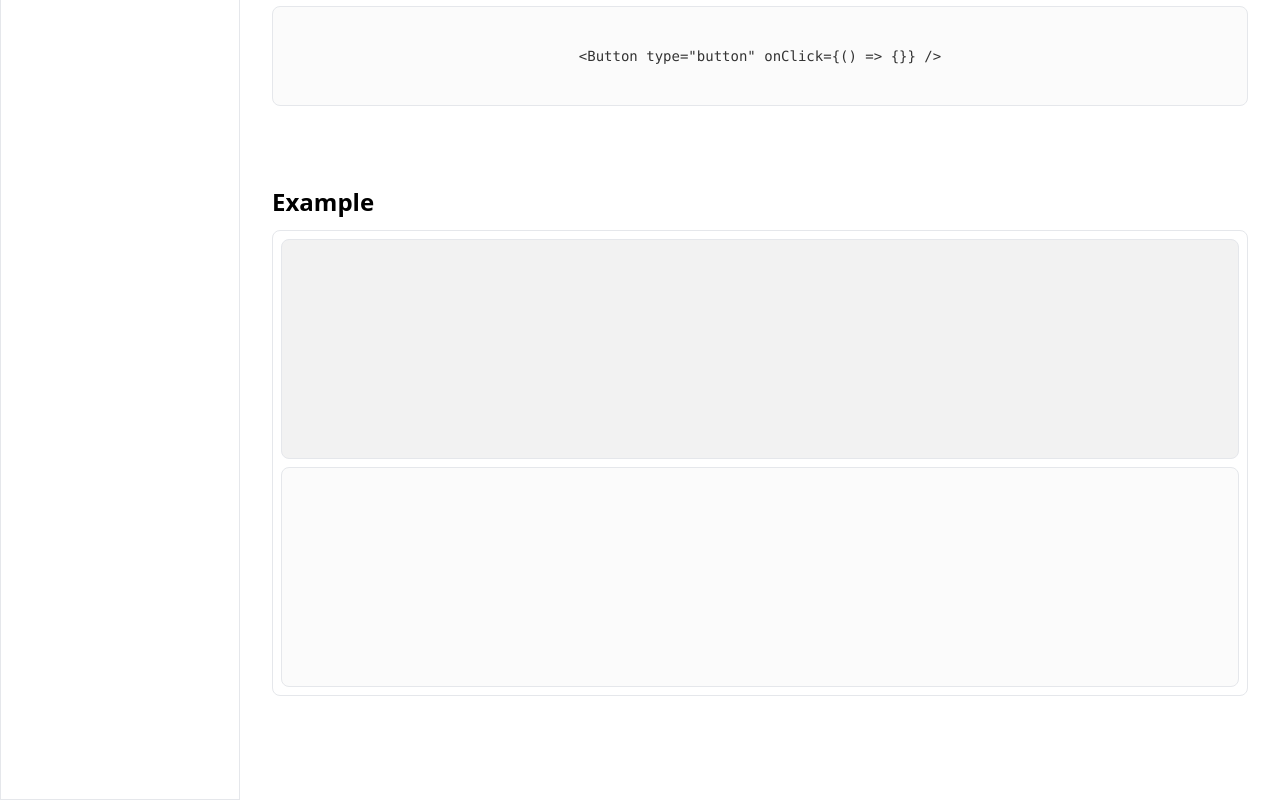
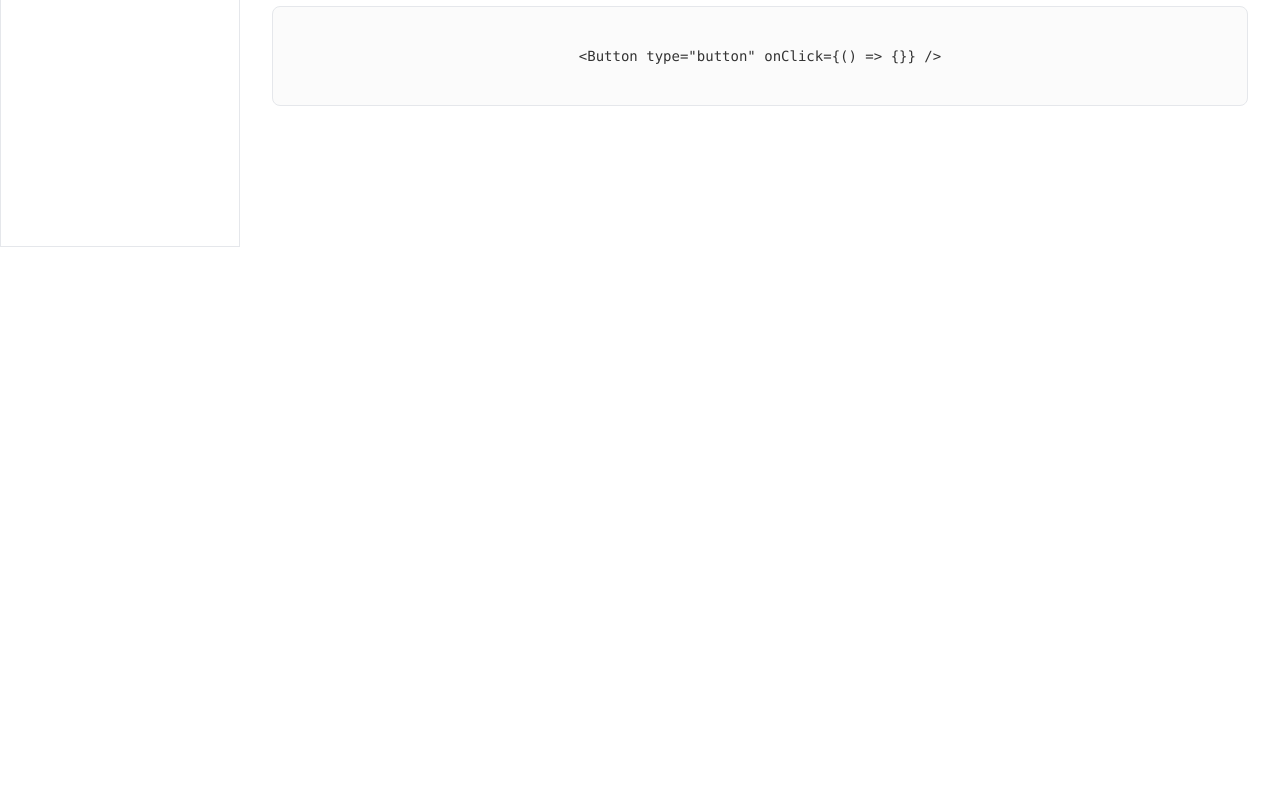
Before and after one commit to woorifisa-service-dev-4th/frontend-4th-woori-design-web, a Next.js app: page /button in a window 1280 px wide. Shown: the part 553-1353 px from the top of the page. After the commit the page ends 800 px from the top, so only its background shows below. Built offline with nearby package versions, Linux system fonts and the light colour scheme.

Commit message:
fix: example 제거

```diff
--- a/app/[componentId]/page.jsx
+++ b/app/[componentId]/page.jsx
@@ -82,7 +82,8 @@ export default function Detail({ params }) {
                 <p className="text-2xl font-semibold">Try</p>
 
                 <div className="flex flex-row justify-center gap-3 w-full">
-                    <div className="border rounded-lg w-[220px]"></div>
+                    <div className="border rounded-lg w-[220px]">
+                    </div>
 
                     <div className="flex flex-row items-center border rounded-lg w-[calc(100%-220px)] px-12 py-10">
                         {props &&
@@ -125,16 +126,6 @@ export default function Detail({ params }) {
                     <code className="text-sm text-[#333] whitespace-pre-wrap">{exampleCode}</code>
                 </div>
             </div>
-
-            <div className="flex flex-col items-start gap-3 w-full">
-                <p className="text-2xl font-semibold">Example</p>
-
-                <div className="flex flex-col gap-2 border rounded-lg w-full p-2">
-                    <div className="border rounded-lg h-[220px] w-full bg-[#F2F2F2]"></div>
-
-                    <div className="border rounded-lg h-[220px] w-full bg-[#FBFBFB]"></div>
-                </div>
-            </div>
         </div>
     );
 }
```
